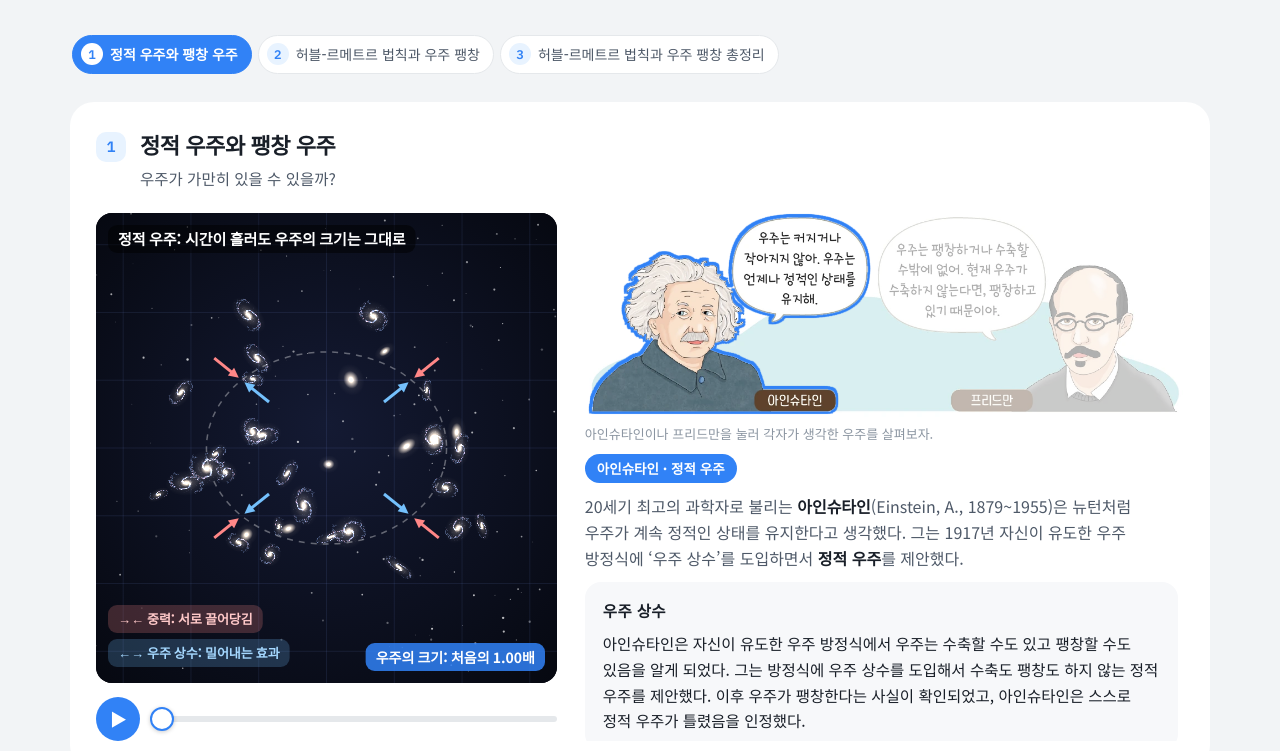
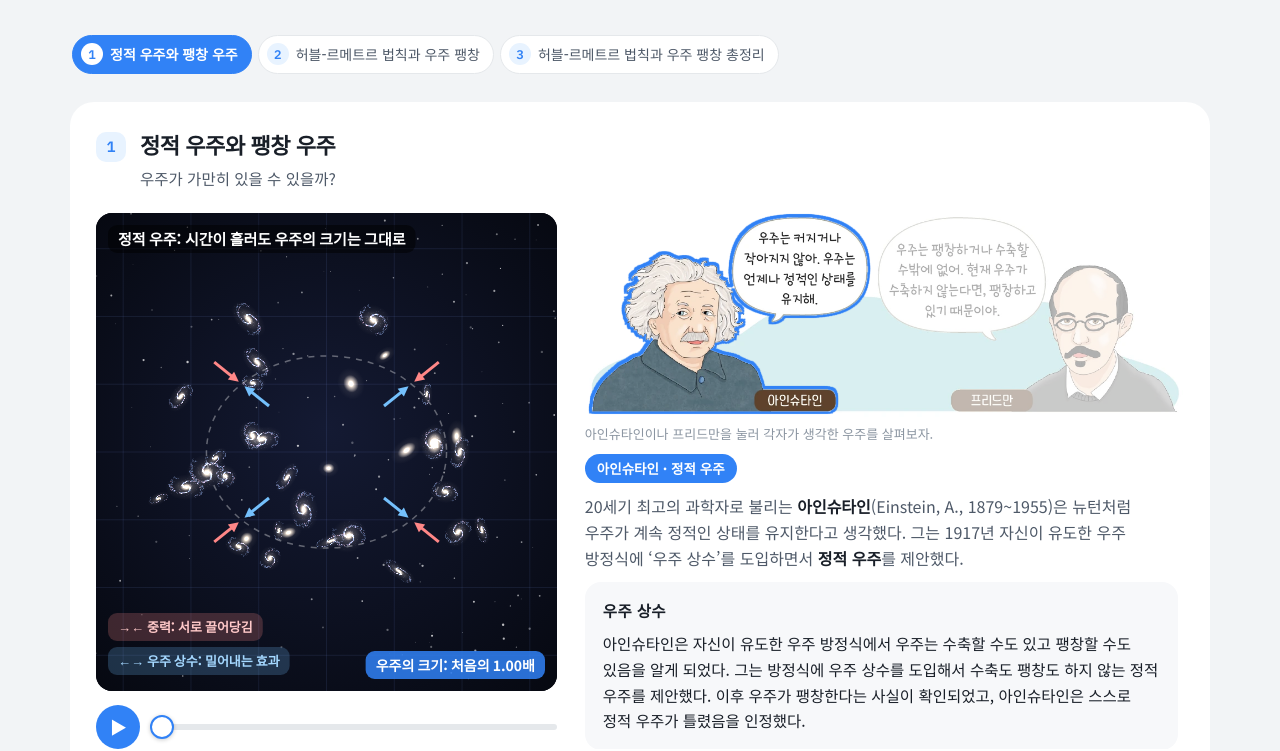
Before and after one commit to moon-byte-code/earth-science-lab, a plain HTML site: page hubble-law/index.html in a window 1280 px wide. Shown: the part 219-970 px from the top of the page. Drawn offline with Linux system fonts and the light colour scheme.

Commit message:
Add files via upload

```diff
--- a/hubble-law/index.html
+++ b/hubble-law/index.html
@@ -1344,8 +1344,19 @@ function setupFill(box){[...box.querySelectorAll('.blank')].filter(sp=>!sp.datas
     sp.className='blank choice '+(ok?'ok':'no');btn.textContent=o.textContent;if(ok){btn.disabled=true;fb.textContent='✓';}else fb.textContent='다시 한번 더 생각해 보세요.';}));});}
 document.querySelectorAll('.fill').forEach(setupFill);
 
+/* 1쪽: 오른쪽 설명이 스크롤 없이 다 보이도록 왼쪽 그림 높이를 맞춘다 (두 인물 중 긴 설명 기준) */
+function fitP1(){const cv=$('#skyStatic'),sec=$('#p-static');if(!cv||sec.hidden)return;
+  if(window.innerWidth<900){if(cv.style.height){cv.style.height='';}return;}
+  const col=sec.querySelector('.eq-col'),sc=sec.querySelector('.eq-scroll'),pe=$('#panelEin'),pf=$('#panelFri');
+  const was=[pe.hidden,pf.hidden];let maxS=0;
+  [[false,true],[true,false]].forEach(([a,b])=>{pe.hidden=a;pf.hidden=b;maxS=Math.max(maxS,sc.scrollHeight);});
+  pe.hidden=was[0];pf.hidden=was[1];
+  const fixed=col.clientHeight-sc.clientHeight;const need=fixed+maxS;
+  const viz=sec.querySelector('.viz'),bar=viz.querySelector('.anim-bar'),gap=parseFloat(getComputedStyle(viz).rowGap)||14;
+  const base=cv.clientWidth/1.02,want=Math.ceil(Math.max(base,need-bar.offsetHeight-gap));
+  if(Math.abs(cv.clientHeight-want)>1)cv.style.height=want+'px';}
 /* ---------- 시작 & 다시 그리기 ---------- */
-function drawAll(){drawStatic();drawTime();drawHL();drawRuler();drawQ586();drawRS();}
+function drawAll(){fitP1();drawStatic();drawTime();drawHL();drawRuler();drawQ586();drawRS();}
 qLoad('hub');updQBtn('hub');
 let raf=0;const re=()=>{cancelAnimationFrame(raf);raf=requestAnimationFrame(drawAll);};
 {const i0=PAGES.findIndex(p=>p.id===location.hash.slice(1));goTo(i0>=0?i0:0,{noAnim:true,noScroll:true,keepHash:i0<0});}
```
